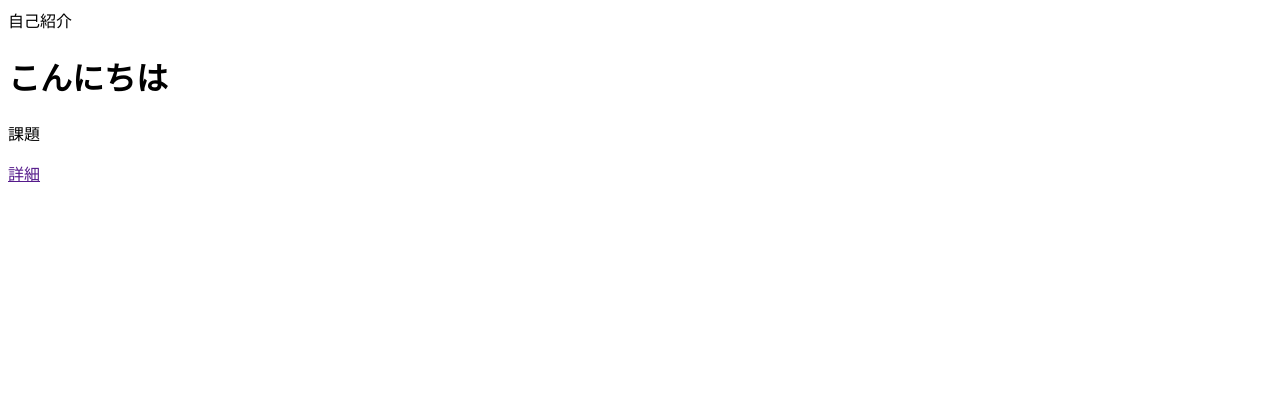
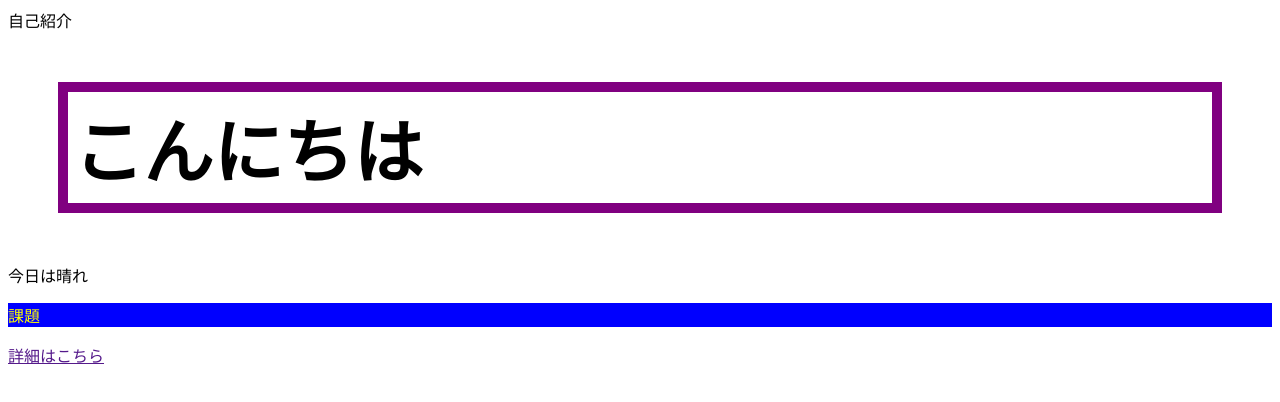
Before and after one commit to ky4337/ld2-kadai, a plain HTML site: page index.html in a window 1280 px wide. Drawn offline with Linux system fonts and the light colour scheme.

Commit message:
CSSを追加

```diff
--- a/index.html
+++ b/index.html
@@ -1,10 +1,24 @@
 <html>自己紹介
   <head>
-    <title>自己紹介</title>
-  </head>
+   <style>
+    p { color: yellow; }
+
+     h1 { font-size:70px }
+     h1 { border: 10px solid purple;}
+     h1{ margin: 50px;}
+     h1{ padding:5px ;}
+     font-1 { font-weight: nomal; }
+     p { background-color: blue;}
+    </style>
+     <title>自己紹介 </title>
+    </head>
+
 <body>
  <h1>こんにちは</h1>
+
+    <font-1>今日は晴れ</font-1>
+
   <p>課題</p>
- <a href="">詳細</a>
+ <a href="">詳細はこちら</a>
   </body>
 </html>
```
